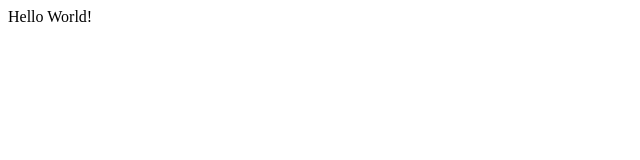
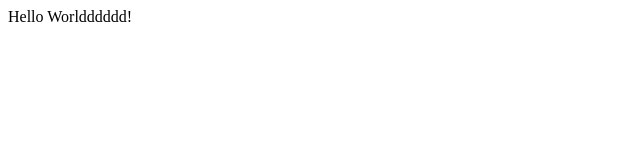
Before and after one commit to BrunoLaGatta/aula, a plain HTML site: page index.html in a window 1280 px wide. Shown: the full height of the page, 0-640 px from the left. Drawn offline with Linux system fonts and the light colour scheme.

Commit message:
Commit de D1 alterado

```diff
--- a/index.html
+++ b/index.html
@@ -7,6 +7,6 @@
     <title>Document</title>
 </head>
 <body>
-    <a>Hello World!</a>
+    <a>Hello Worldddddd!</a>
 </body>
 </html>
```
